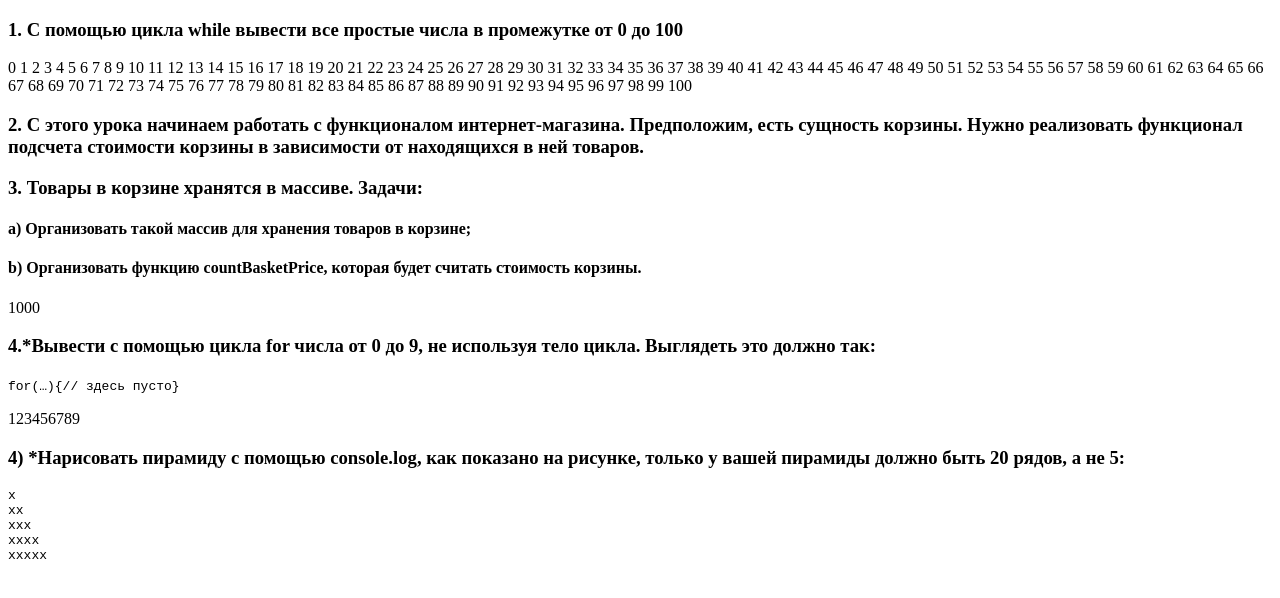
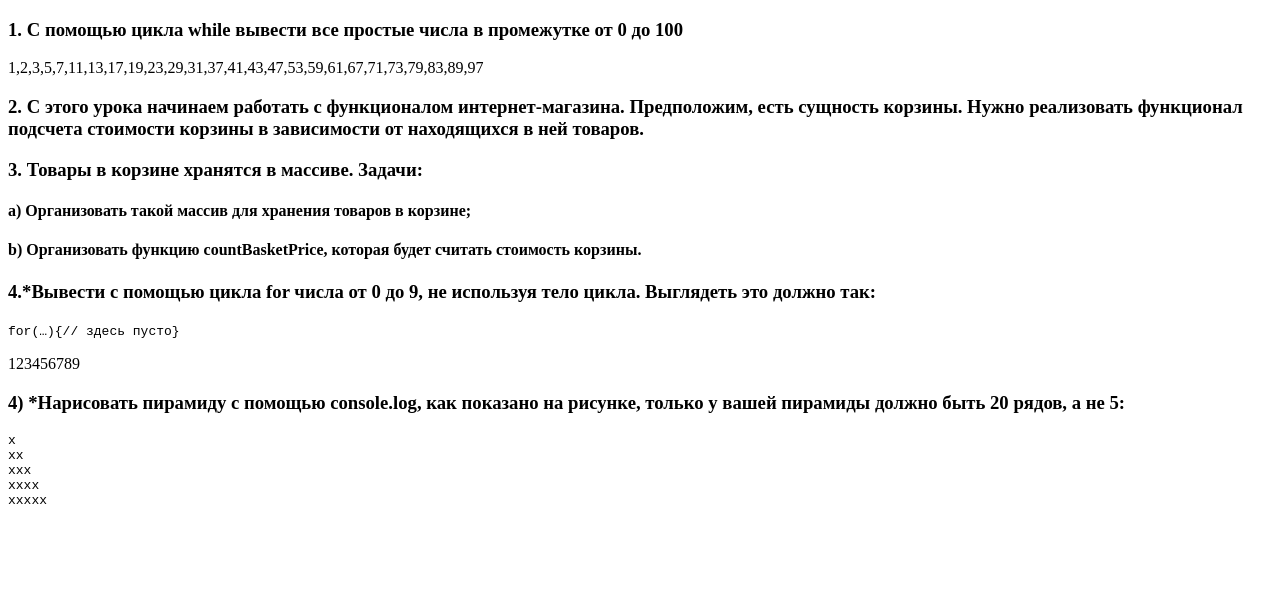
Before and after one commit to Gradax/JSfl, a plain HTML site: page hwLesThreeKnigSV.html in a window 1280 px wide. Drawn offline with Linux system fonts and the light colour scheme.

Commit message:
fixes hw3

```diff
--- a/hwLesThreeKnigSV.html
+++ b/hwLesThreeKnigSV.html
@@ -10,12 +10,30 @@
     <div class="container">
         <h3>1. С помощью цикла while вывести все простые числа в промежутке от 0 до 100</h3>
         <script>
-            var i = 0;
-            while (i <= 100) {
-                document.write(i + ' ');
-                i++;
+            let prime = 1;
+            let primeArr = [];
+
+            while (prime <= 100) {
+                if (prime == 1) {
+                    primeArr.push(1)
+                } else {
+                    let result = 2;
+                    let i = 2;
+                    while (prime % i !== 0) {
+                        i += 1;
+                        result += 1;
+                    }
+                    if (result == prime) {
+                        primeArr.push(result);
+                    }
+                }
+                prime += 1;
             }
+
+            document.write(primeArr);
+            // Код в результате сворован с интернета, сам не дошел =(
         </script>
+
 
         <h3>2. С этого урока начинаем работать с функционалом интернет-магазина. Предположим, есть сущность корзины. Нужно реализовать функционал подсчета стоимости корзины в зависимости от находящихся в ней товаров.</h3>
 
@@ -46,6 +64,7 @@
                 document.write(sumBasket);
             }
             countBasketPrice(basket);
+            return sumBasket;
         </script>
 
         <h3>4.*Вывести с помощью цикла for числа от 0 до 9, не используя тело цикла. Выглядеть это должно так:</h3>
```
Also changed, not shown: 1 other file.
